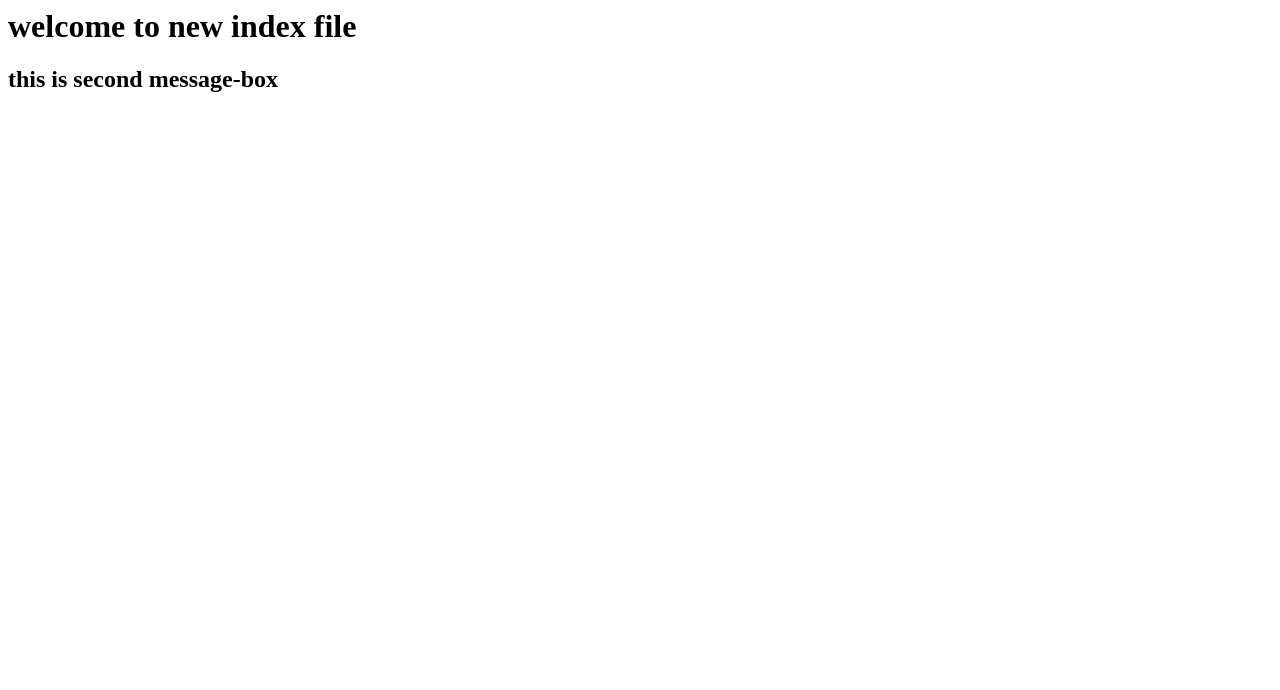
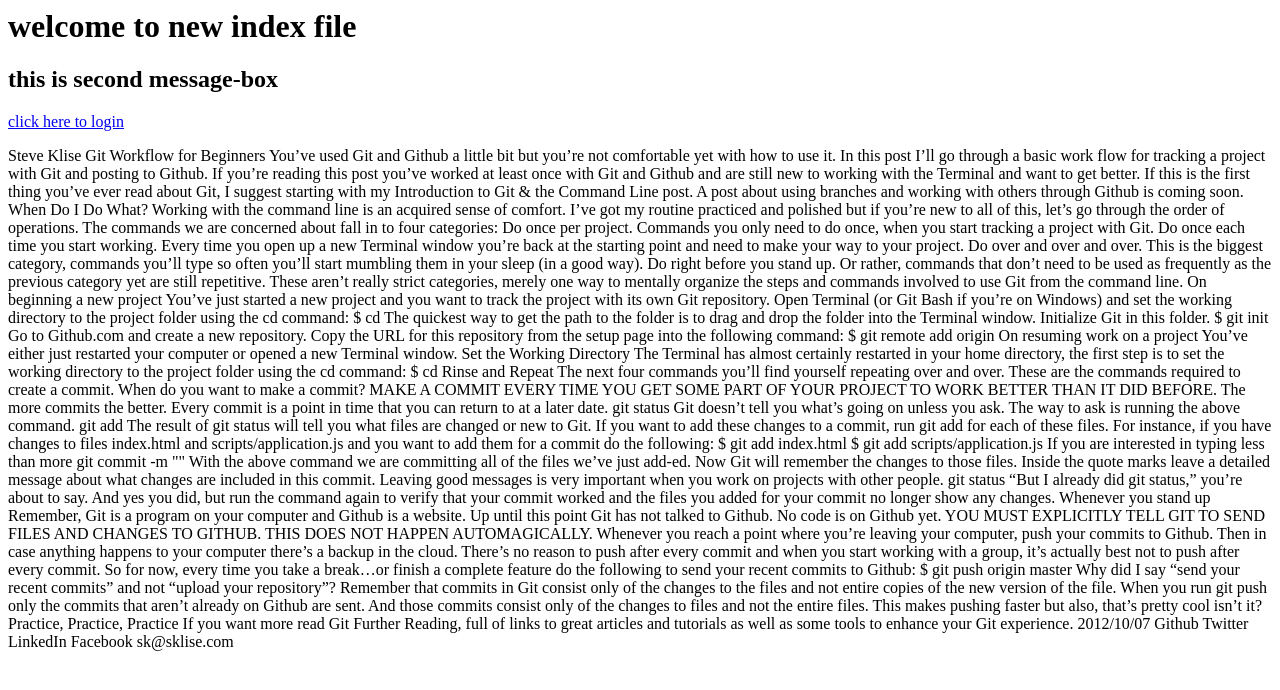
Before and after one commit to vnagasekhar/registrationform, a plain HTML site: page web/index.html in a window 1280 px wide. Drawn offline with Linux system fonts and the light colour scheme.

Commit message:
updating index page for testing purpose

```diff
--- a/web/index.html
+++ b/web/index.html
@@ -5,5 +5,80 @@
 <body>
 <h1> welcome to new index file</h1>
 <h2> this is second message-box</h2>
+<a href="/login" >click here to login</a>
+<p>Steve Klise
+Git Workflow for Beginners
+You’ve used Git and Github a little bit but you’re not comfortable yet with how to use it. In this post I’ll go through a basic work flow for tracking a project with Git and posting to Github.
+
+If you’re reading this post you’ve worked at least once with Git and Github and are still new to working with the Terminal and want to get better. If this is the first thing you’ve ever read about Git, I suggest starting with my Introduction to Git & the Command Line post.
+
+A post about using branches and working with others through Github is coming soon.
+
+When Do I Do What?
+Working with the command line is an acquired sense of comfort. I’ve got my routine practiced and polished but if you’re new to all of this, let’s go through the order of operations.
+
+The commands we are concerned about fall in to four categories:
+
+Do once per project. Commands you only need to do once, when you start tracking a project with Git.
+Do once each time you start working. Every time you open up a new Terminal window you’re back at the starting point and need to make your way to your project.
+Do over and over and over. This is the biggest category, commands you’ll type so often you’ll start mumbling them in your sleep (in a good way).
+Do right before you stand up. Or rather, commands that don’t need to be used as frequently as the previous category yet are still repetitive.
+These aren’t really strict categories, merely one way to mentally organize the steps and commands involved to use Git from the command line.
+
+On beginning a new project
+You’ve just started a new project and you want to track the project with its own Git repository.
+
+Open Terminal (or Git Bash if you’re on Windows) and set the working directory to the project folder using the cd command: $ cd The quickest way to get the path to the folder is to drag and drop the folder into the Terminal window.
+
+Initialize Git in this folder. $ git init
+
+Go to Github.com and create a new repository. Copy the URL for this repository from the setup page into the following command: $ git remote add origin
+
+On resuming work on a project
+You’ve either just restarted your computer or opened a new Terminal window.
+
+Set the Working Directory
+The Terminal has almost certainly restarted in your home directory, the first step is to set the working directory to the project folder using the cd command:
+
+$ cd <PATH_TO_FOLDER>
+Rinse and Repeat
+The next four commands you’ll find yourself repeating over and over. These are the commands required to create a commit. When do you want to make a commit? MAKE A COMMIT EVERY TIME YOU GET SOME PART OF YOUR PROJECT TO WORK BETTER THAN IT DID BEFORE.
+
+The more commits the better. Every commit is a point in time that you can return to at a later date.
+
+git status
+Git doesn’t tell you what’s going on unless you ask. The way to ask is running the above command.
+
+git add <FILE_NAME>
+The result of git status will tell you what files are changed or new to Git. If you want to add these changes to a commit, run git add for each of these files. For instance, if you have changes to files index.html and scripts/application.js and you want to add them for a commit do the following:
+
+$ git add index.html
+$ git add scripts/application.js
+If you are interested in typing less than more
+
+git commit -m "<MESSAGE_FOR_WHAT_YOU_JUST_DID>"
+With the above command we are committing all of the files we’ve just add-ed. Now Git will remember the changes to those files. Inside the quote marks leave a detailed message about what changes are included in this commit. Leaving good messages is very important when you work on projects with other people.
+
+git status
+“But I already did git status,” you’re about to say. And yes you did, but run the command again to verify that your commit worked and the files you added for your commit no longer show any changes.
+
+Whenever you stand up
+Remember, Git is a program on your computer and Github is a website. Up until this point Git has not talked to Github. No code is on Github yet. YOU MUST EXPLICITLY TELL GIT TO SEND FILES AND CHANGES TO GITHUB. THIS DOES NOT HAPPEN AUTOMAGICALLY.
+
+Whenever you reach a point where you’re leaving your computer, push your commits to Github. Then in case anything happens to your computer there’s a backup in the cloud. There’s no reason to push after every commit and when you start working with a group, it’s actually best not to push after every commit. So for now, every time you take a break…or finish a complete feature do the following to send your recent commits to Github:
+
+$ git push origin master
+Why did I say “send your recent commits” and not “upload your repository”? Remember that commits in Git consist only of the changes to the files and not entire copies of the new version of the file. When you run git push only the commits that aren’t already on Github are sent. And those commits consist only of the changes to files and not the entire files. This makes pushing faster but also, that’s pretty cool isn’t it?
+
+Practice, Practice, Practice
+If you want more read Git Further Reading, full of links to great articles and tutorials as well as some tools to enhance your Git experience.
+
+2012/10/07
+Github
+Twitter
+LinkedIn
+Facebook
+sk@sklise.com
+</p>
 </body>
 </html>
```
